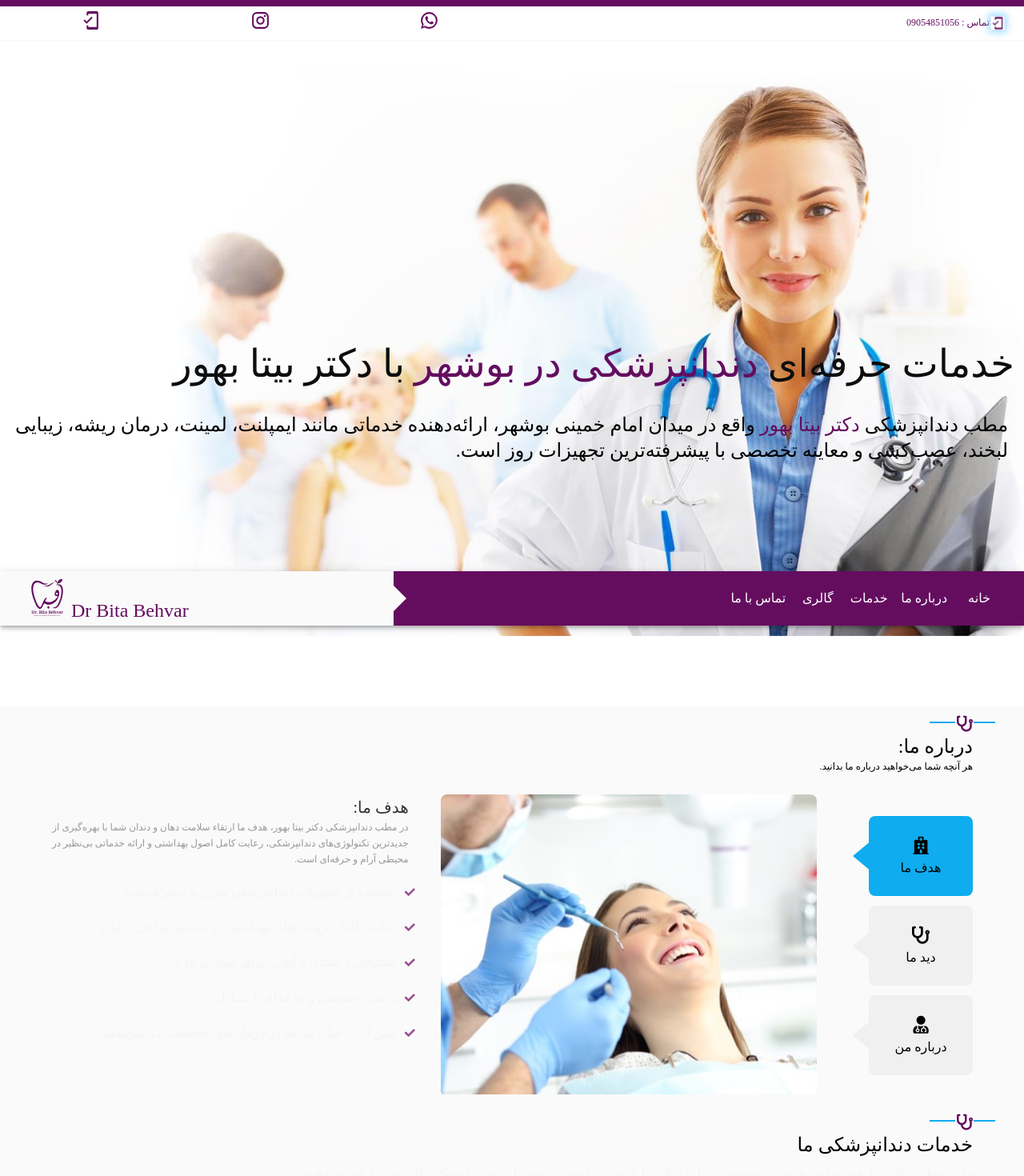
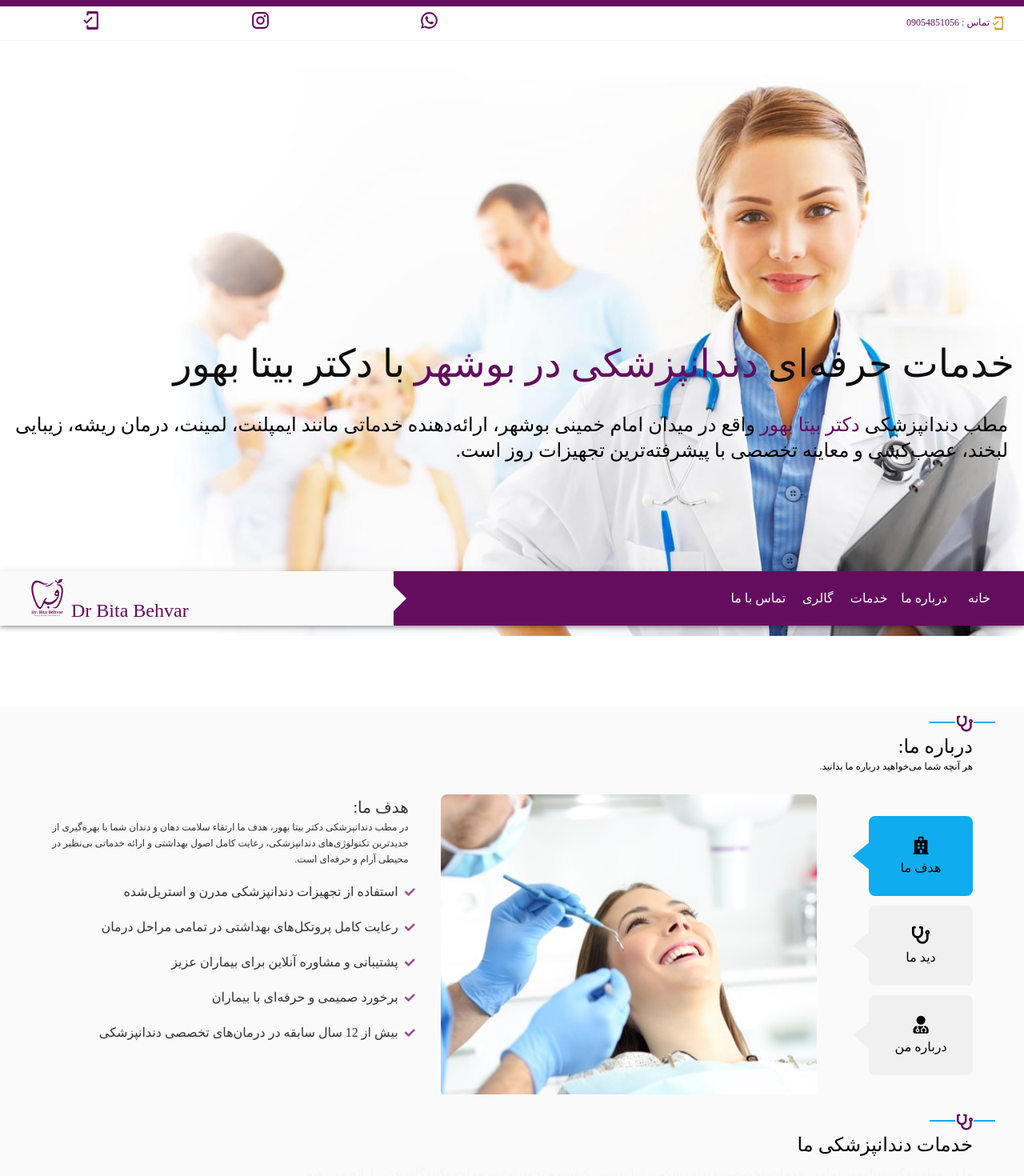
Before and after one commit to mehdibehvar/dentcare, a Next.js app: page / in a window 1280 px wide. Shown: the top 1470 px of the page at 80% size. Built offline with nearby package versions, Linux system fonts and the light colour scheme; a web font is replaced by a local one.

Commit message:
fix-topbar-icon

```diff
--- a/components/aboutus/TabContent.js
+++ b/components/aboutus/TabContent.js
@@ -16,7 +16,7 @@ const Summary = styled("li")(({ theme }) => ({
     marginLeft: theme.spacing(1),
   },
   "& span": {
-    color: theme.palette.text.secondary,
+    color: theme.palette.text.primary,
   },
 }));
 export default function TabContent({ tabDisplay, tabInfo }) {
@@ -61,7 +61,7 @@ export default function TabContent({ tabDisplay, tabInfo }) {
             variant="caption"
             mr={3}
             component={"p"}
-            sx={{ color: "text.disabled" }}
+            sx={{ color: "text.primary" }}
           >
             {description}
           </Typography>
--- a/components/topbar/TopBar.js
+++ b/components/topbar/TopBar.js
@@ -44,15 +44,23 @@ const RingAnimation = styled(MobileFriendly)(({ theme }) => ({
   '@keyframes ring': {
     '0%': {
       transform: 'scale(1)',
-      boxShadow: '0 0 5px 2px rgba(99, 200, 255,0.4)',
+      color: `${theme.palette.primary.main}`,
     },
-    '50%': {
+    '25%': {
       transform: 'scale(1.2)', // slightly increase the size
-      boxShadow: '0 0 15px 5px rgba(99, 200, 255,1)', // increase glow effect
+      color: ` ${theme.palette.secondary.main}`, // increase glow effect
+    },
+      '50%': {
+      transform: 'scale(1.2)', // slightly increase the size
+      color: ` ${theme.palette.secondary.light}`, // increase glow effect
+    },
+      '50%': {
+      transform: 'scale(1.2)', // slightly increase the size
+      color:"#75f343ff" , // increase glow effect
     },
     '100%': {
       transform: 'scale(1)', // return to original size
-      boxShadow: '0 0 5px 2px rgba(99, 200, 255,0.4)', // return to soft glow
+      color: "#00ff2aff", // return to soft glow
     }
   }
 }));
```
